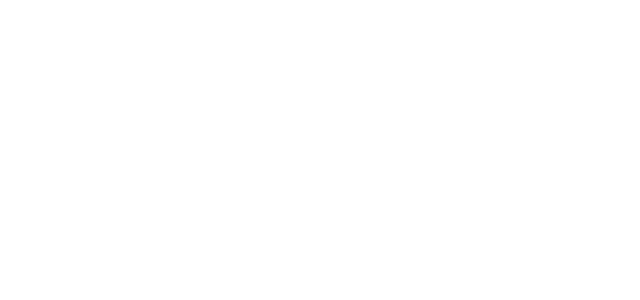
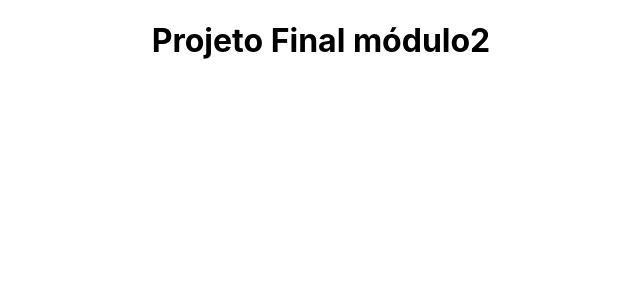
Before and after one commit to ericssont/LabReceitas, a React (Create React App) app: page / in a window 1280 px wide. Shown: the top 300 px of the page, without its empty margins (319-959 px from the left). Built offline with nearby package versions, Linux system fonts and the light colour scheme.

Commit message:
Update App.js

```diff
--- a/src/App.js
+++ b/src/App.js
@@ -1,7 +1,9 @@
 import "./App.css";
 
 function App() {
-  return <div className="App"></div>;
+  return <div className="App">
+    <h1>Projeto Final módulo2</h1>
+  </div>;
 }
 
 export default App;
```
